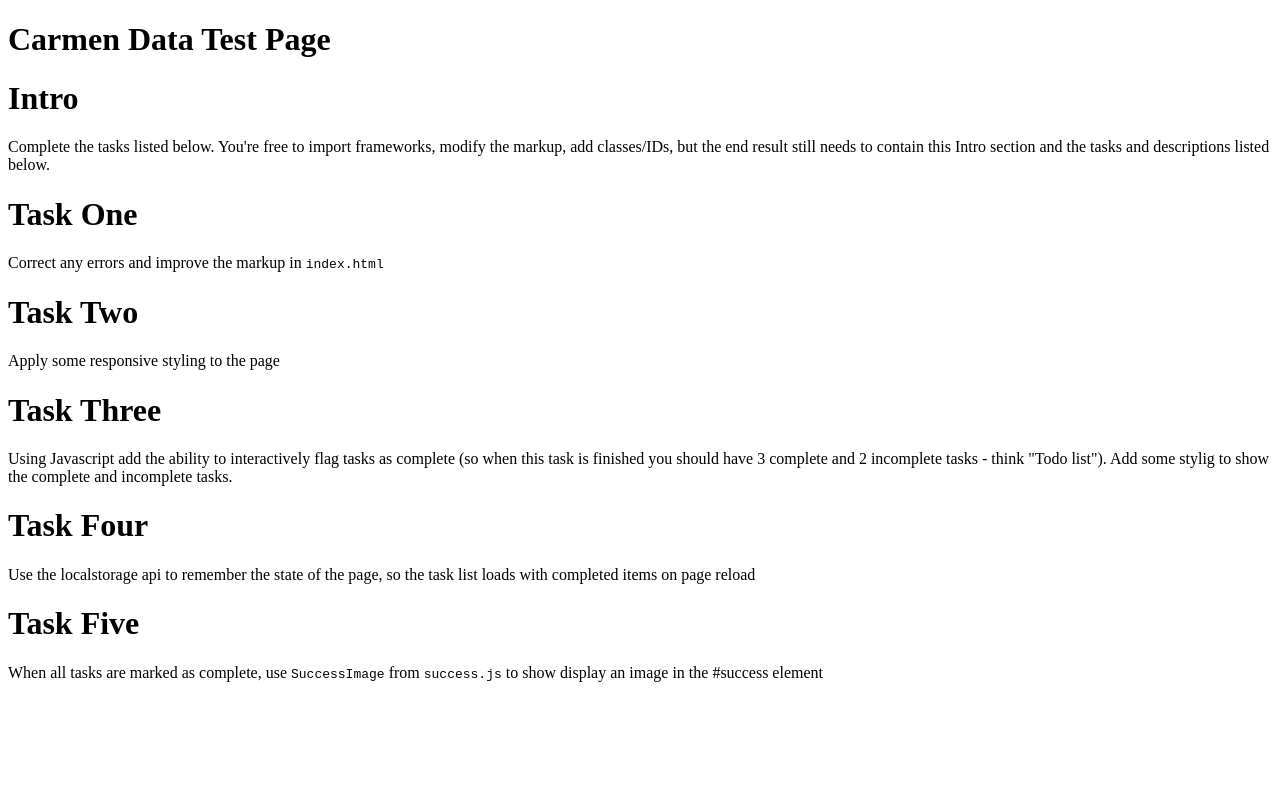
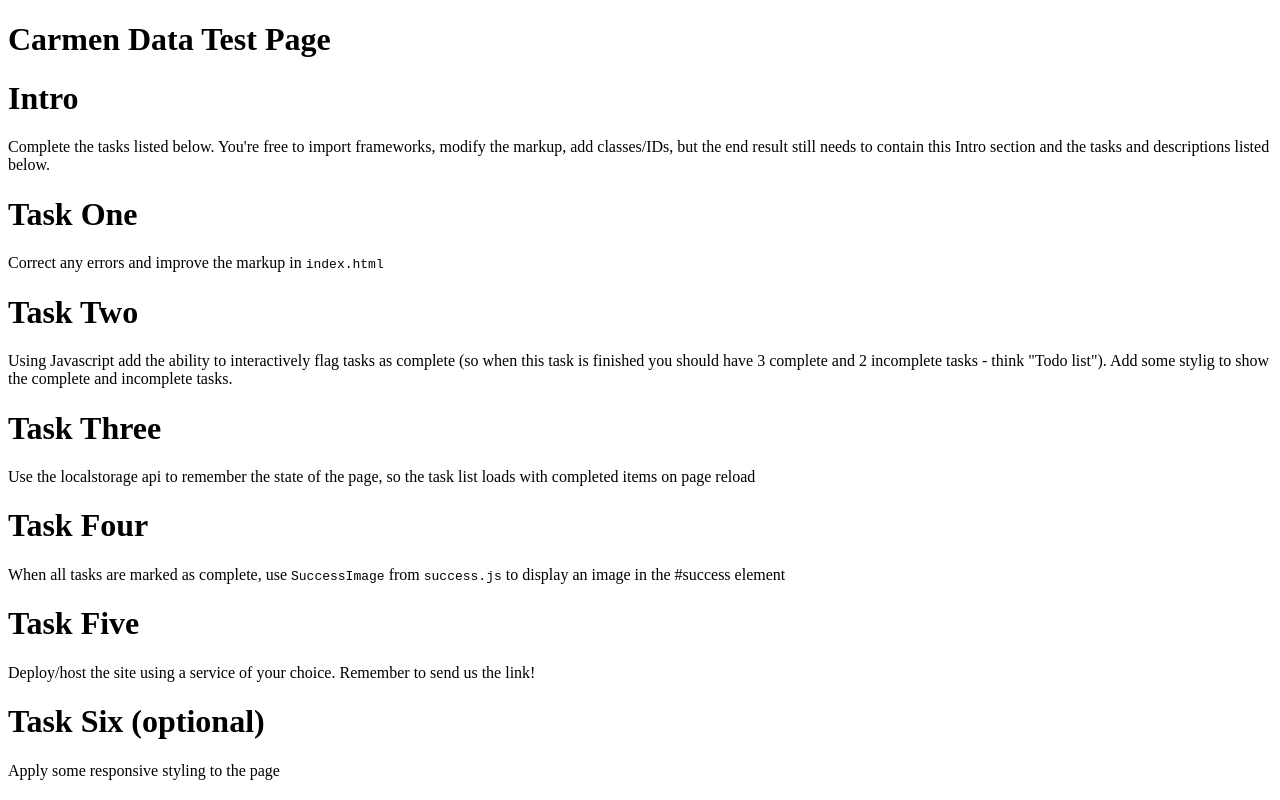
Before and after one commit to carmendata/tech-challenge, a plain HTML site: page index.html in a window 1280 px wide. Drawn offline with Linux system fonts and the light colour scheme.

Commit message:
Index: add task deploy site, move styling to an optional task

```diff
--- a/index.html
+++ b/index.html
@@ -24,17 +24,21 @@
          <h1>Task One</h1><p>Correct any errors and improve the markup in <code>index.html</code></p>
         </div>
         <div>
-         <h1>Task Two</h1></p>Apply some responsive styling to the page</p>
+         <h1>Task Two</h1><p>Using Javascript add the ability to interactively flag tasks as complete (so when this task is finished you should have 3 complete and 2 incomplete tasks - think "Todo list"). Add some stylig to show the complete and incomplete tasks.</p>
         </div>
         <div>
-         <h1>Task Three</h1><p>Using Javascript add the ability to interactively flag tasks as complete (so when this task is finished you should have 3 complete and 2 incomplete tasks - think "Todo list"). Add some stylig to show the complete and incomplete tasks.</p>
+         <h1>Task Three</h1><p>Use the localstorage api to remember the state of the page, so the task list loads with completed items on page reload</p>
         </div>
         <div>
-         <h1>Task Four</h1><p>Use the localstorage api to remember the state of the page, so the task list loads with completed items on page reload</p>
+         <h1>Task Four</h1><p>When all tasks are marked as complete, use <code>SuccessImage</code> from <code>success.js</code> to display an image in the #success element</p>
         </div>
         <div>
-         <h1>Task Five</h1><p>When all tasks are marked as complete, use <code>SuccessImage</code> from <code>success.js</code> to show display an image in the #success element</p>
+         <h1>Task Five</h1><p>Deploy/host the site using a service of your choice. Remember to send us the link!</p>
         </div>
+        <div>
+        <h1>Task Six (optional)</h1></p>Apply some responsive styling to the page</p>
+        </div>
+
 
         <!--- you'll need this elem for Task Five --->
         <div id="success"></div>
```
